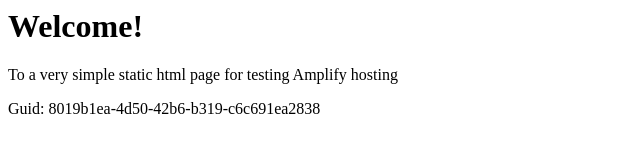
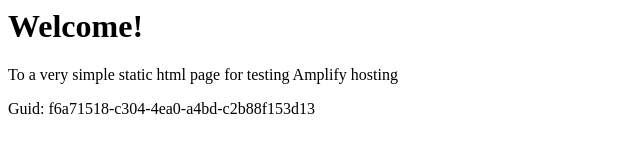
Before and after one commit to aws-aemilia-lhr/Github-PR-Commit-Integration-Test-DoNotTouch-GitHubWebhookPushCanaryTest-v1-prod-eu-west-2, a website: page src/index.html in a window 1280 px wide. Shown: the full height of the page, 0-640 px from the left. Drawn offline with Linux system fonts and the light colour scheme.

Commit message:
commit from integ tests

```diff
--- a/src/index.html
+++ b/src/index.html
@@ -12,6 +12,6 @@
 <body>
     <h1>Welcome!</h1>
     <p>To a very simple static html page for testing Amplify hosting</p>
-    <p>Guid: 8019b1ea-4d50-42b6-b319-c6c691ea2838</p></body>
+    <p>Guid: f6a71518-c304-4ea0-a4bd-c2b88f153d13</p></body>
 
 </html>
```
